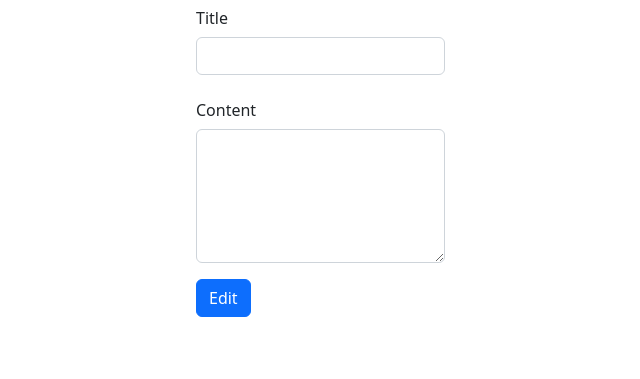
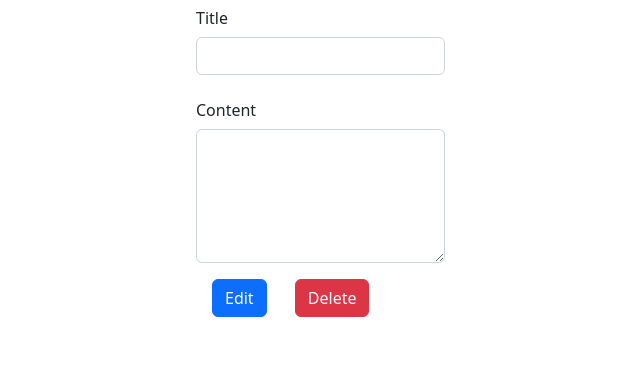
Before and after one commit to agutiernc/sbprojects, a Flask app: template unit24/flask-feedback/templates/feedback/edit.html in a window 1280 px wide; the page is wider, and only the part inside the window is pictured. Shown: the part 179-558 px from the top of that part, without its empty margins (148-788 px from the left). Run offline with Flask 2, Linux system fonts and the light colour scheme; the template is opened without the code that fills it: values that come from a table or form of the project are taken from there, others are empty.

Commit message:
part 8: delete feedback route/html

```diff
--- a/unit24/flask-feedback/app.py
+++ b/unit24/flask-feedback/app.py
@@ -191,4 +191,23 @@ def edit_feedback(feedback_id):
 
         return redirect(f'/users/{fdbk.username}')
     else:
-        return render_template('/feedback/edit.html', form=form)
+        return render_template('/feedback/edit.html', form=form, fdbk=fdbk)
+
+@app.route('/feedback/<int:feedback_id>/delete', methods=['POST'])
+def delete_feedback(feedback_id):
+    '''Remove the user from the database.'''
+
+    # Get feedback data
+    fdbk = Feedback.query.get_or_404(feedback_id)
+
+    if 'username' not in session or fdbk.username != session['username']:
+        flash('Unauthorized access: Please login first!')
+
+        return redirect('/login')
+
+    db.session.delete(fdbk)
+    db.session.commit()
+
+    flash('Feedback has been deleted!')
+
+    return redirect(f'/users/{fdbk.username}')
--- a/unit24/flask-feedback/templates/feedback/edit.html
+++ b/unit24/flask-feedback/templates/feedback/edit.html
@@ -26,7 +26,18 @@
 
       {% endfor %}
 
-      <button class="btn btn-primary" type="submit">Edit</button>
+      <button class="btn btn-primary ms-3" type="submit">Edit</button>
+
+      <!-- Delete Feedback -->
+      <button
+        type="submit"
+        class="btn btn-danger ms-4"
+        formmethod="POST"
+        formaction="/feedback/{{ fdbk.id }}/delete"
+      >
+        Delete
+      </button>
+
     </form>
   </div>
 </div>
```
Also changed, not shown: unit24/flask-feedback/templates/users/register.html (+8 -0 lines), unit24/flask-feedback/templates/show.html (deleted).
